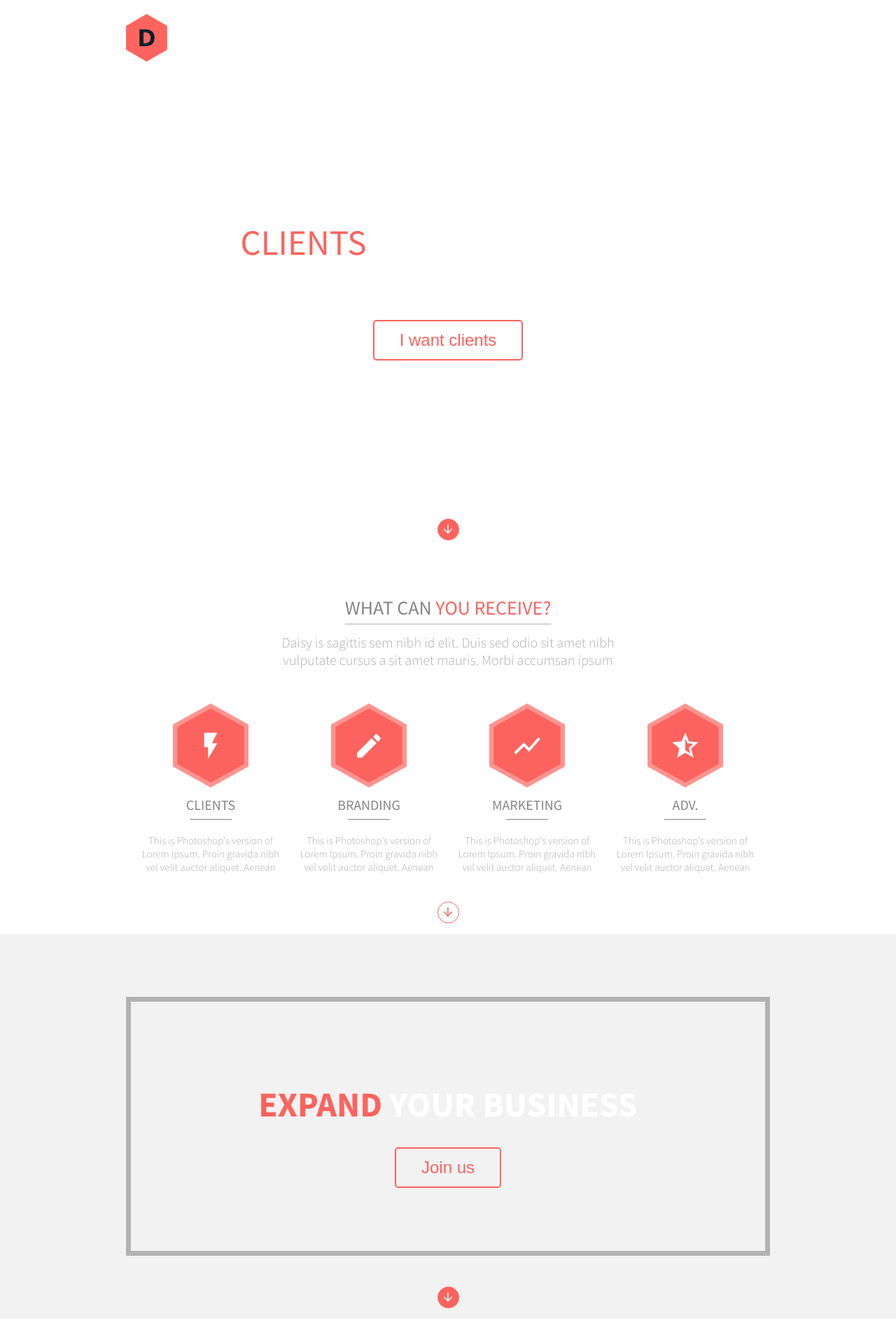
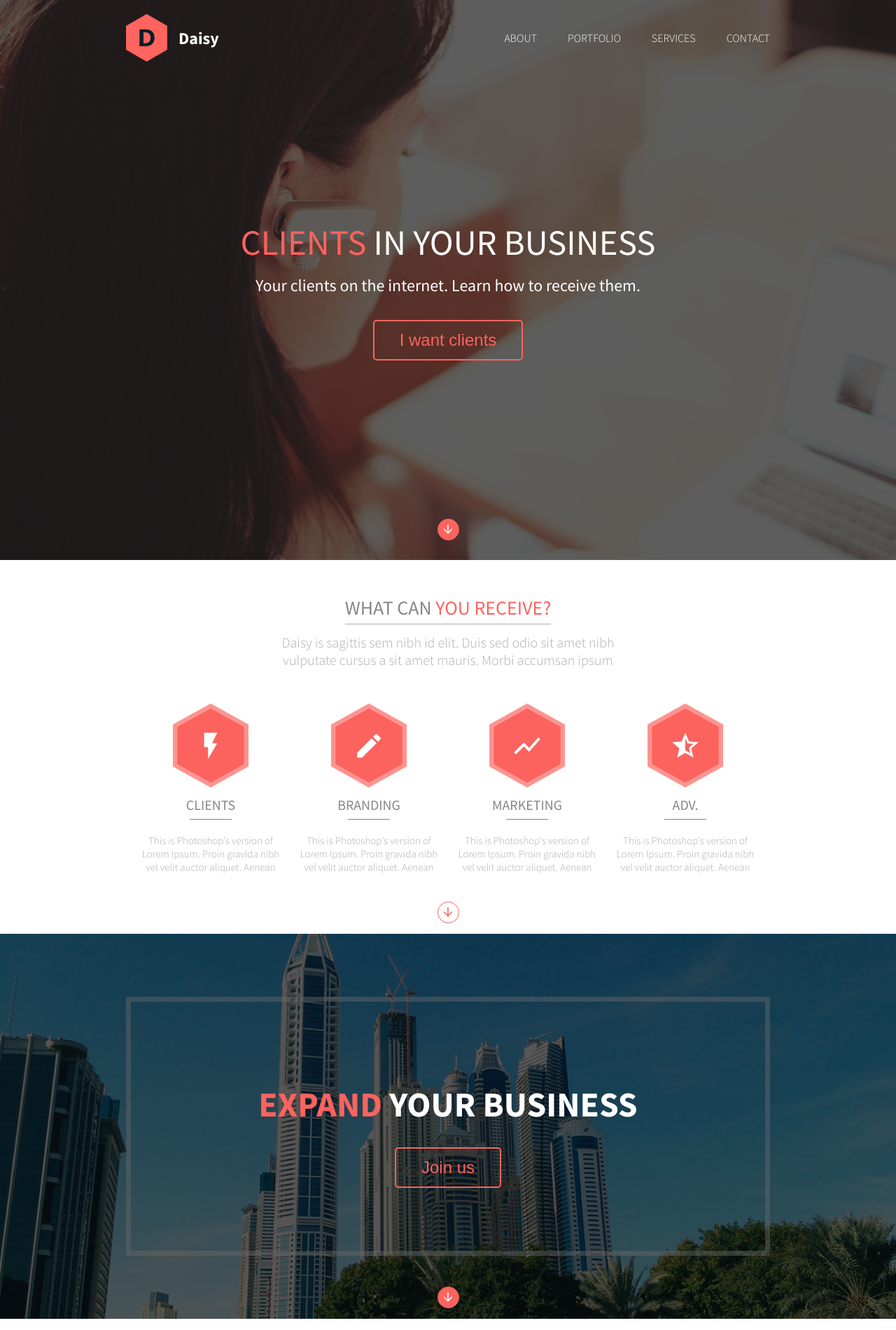
Before and after one commit to etherealHero/daisy_landing, a plain HTML site: page index.html in a window 1280 px wide. Shown: the top 1900 px of the page at 70% size. Drawn offline with Linux system fonts and the light colour scheme.

Commit message:
Update style.css

```diff
--- a/css/style.css
+++ b/css/style.css
@@ -185,7 +185,7 @@ body {
 
 .header {
   color: #fff;
-  background: center/cover no-repeat url("./img/back-ground.png");
+  background: center/cover no-repeat url("https://etherealhero.github.io/daisy_landing/img/back-ground.png");
   height: 100vh;
   padding: 20px 0 28px;
 }
@@ -247,7 +247,7 @@ body {
   color: #adadad;
 }
 .section-expand {
-  background: center/cover no-repeat url(".img/back-ground-2.png");
+  background: center/cover no-repeat url("https://etherealhero.github.io/daisy_landing/img/back-ground-2.png");
   padding: 90px 0 15px;
 }
 .section__btn {
```
